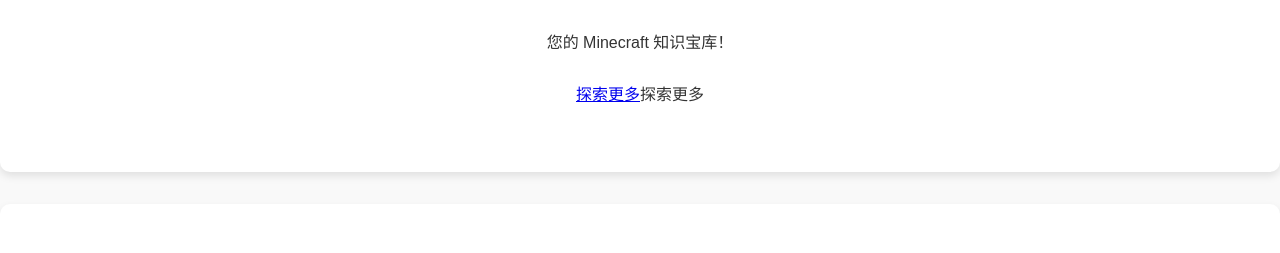
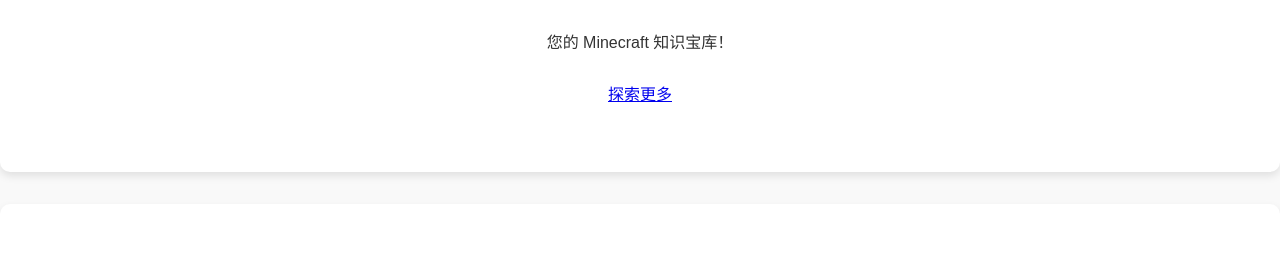
Before and after one commit to CnHypixelBBs/CnHypixelBBs.github.io, a plain HTML site: page index.html in a window 1280 px wide. Shown: the part 249-502 px from the top of the page. Drawn offline with Linux system fonts and the light colour scheme.

Commit message:
Update index.html

```diff
--- a/index.html
+++ b/index.html
@@ -26,7 +26,7 @@
             <div class="container">
                 <h2>欢迎来到 mcMybbs </h2>
                 <p>您的 Minecraft 知识宝库！</p>
-                <a href="javascript:void(0);" onclick="checkMobileCompatibility();">探索更多</a>探索更多
+                <a href="javascript:void(0);" onclick="checkMobileCompatibility();">探索更多</a>
             </div>
         </section>
         <section id="about">
```
